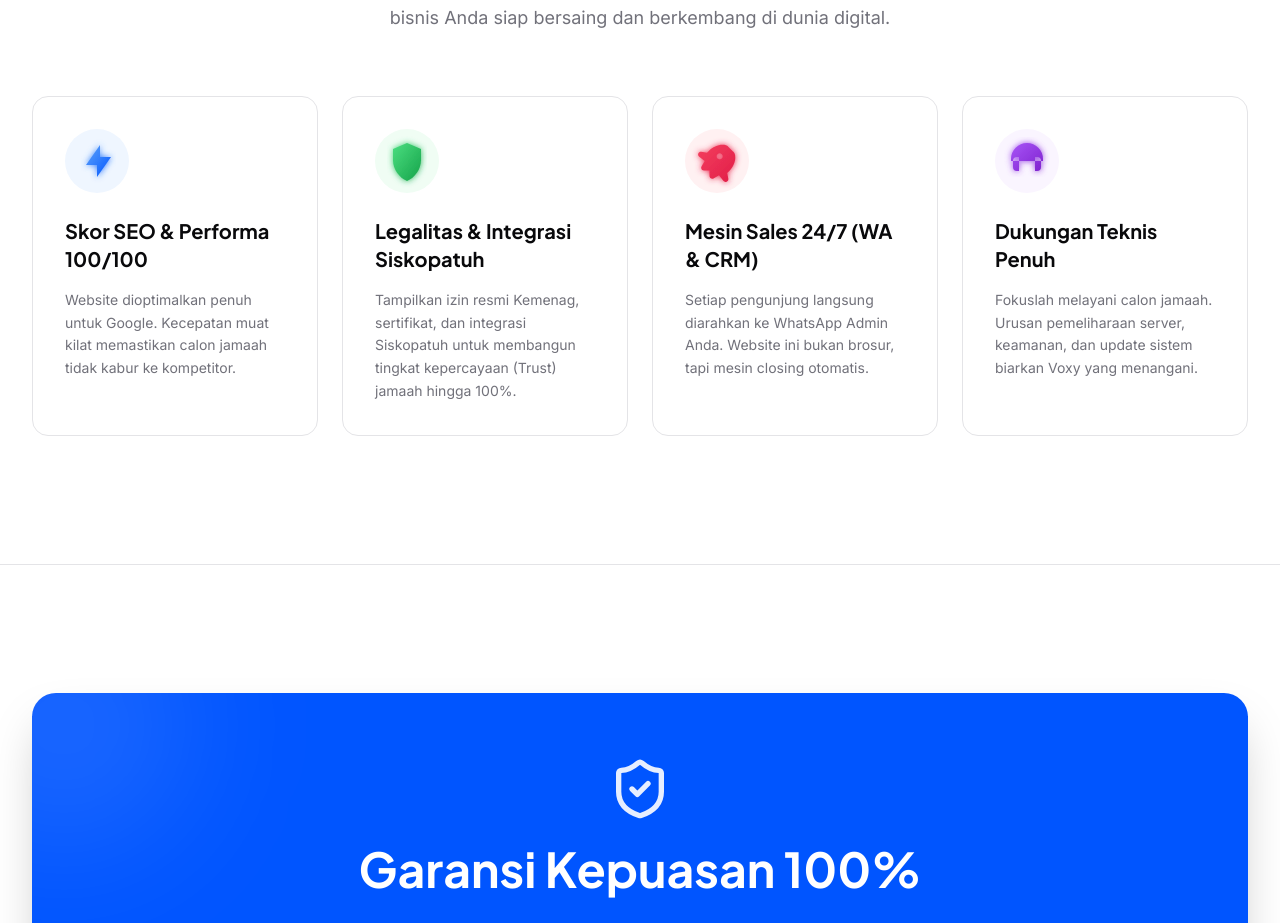
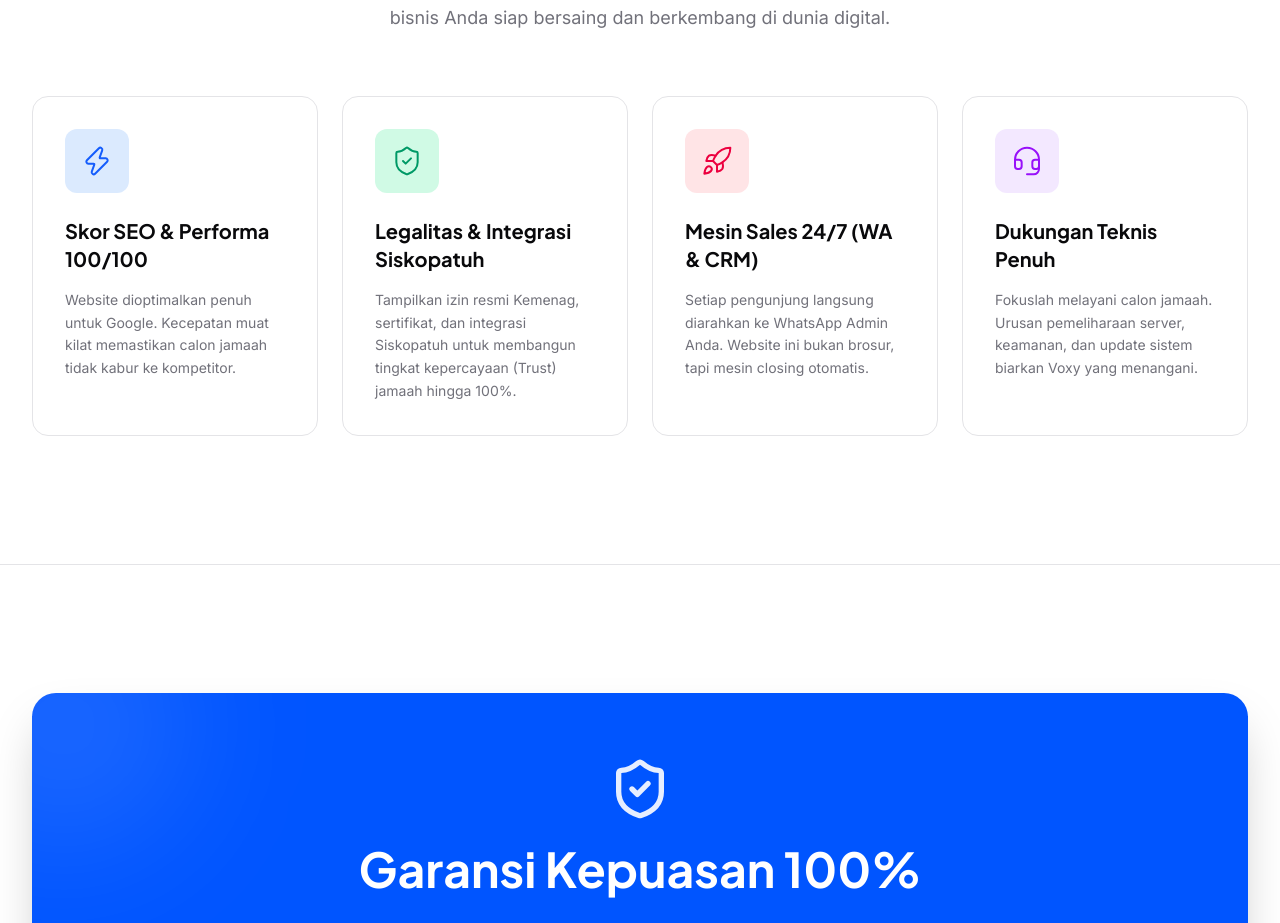
Before and after one commit to damosfxa/landingpage, a Next.js app: page / in a window 1280 px wide. Shown: the part 2587-3510 px from the top of the page. Built offline with nearby package versions, Linux system fonts and the light colour scheme.

Commit message:
style: replace generic SVG icons with professional Lucide React icons in features section

```diff
--- a/src/components/sections/features.tsx
+++ b/src/components/sections/features.tsx
@@ -1,6 +1,6 @@
 "use client"
 import { motion } from "framer-motion"
-import Image from "next/image"
+import { Zap, ShieldCheck, Rocket, Headset } from "lucide-react"
 
 export function FeaturesSection() {
   const containerVariants = {
@@ -43,39 +43,50 @@ export function FeaturesSection() {
         >
           {[
             {
-              iconSrc: "/icons/zap.svg",
+              icon: Zap,
               title: "Skor SEO & Performa 100/100",
               desc: "Website dioptimalkan penuh untuk Google. Kecepatan muat kilat memastikan calon jamaah tidak kabur ke kompetitor.",
+              color: "text-blue-600",
+              bg: "bg-blue-100",
             },
             {
-              iconSrc: "/icons/shield.svg",
+              icon: ShieldCheck,
               title: "Legalitas & Integrasi Siskopatuh",
               desc: "Tampilkan izin resmi Kemenag, sertifikat, dan integrasi Siskopatuh untuk membangun tingkat kepercayaan (Trust) jamaah hingga 100%.",
+              color: "text-emerald-600",
+              bg: "bg-emerald-100",
             },
             {
-              iconSrc: "/icons/rocket.svg",
+              icon: Rocket,
               title: "Mesin Sales 24/7 (WA & CRM)",
               desc: "Setiap pengunjung langsung diarahkan ke WhatsApp Admin Anda. Website ini bukan brosur, tapi mesin closing otomatis.",
+              color: "text-rose-600",
+              bg: "bg-rose-100",
             },
             {
-              iconSrc: "/icons/support.svg",
+              icon: Headset,
               title: "Dukungan Teknis Penuh",
               desc: "Fokuslah melayani calon jamaah. Urusan pemeliharaan server, keamanan, dan update sistem biarkan Voxy yang menangani.",
+              color: "text-purple-600",
+              bg: "bg-purple-100",
             },
-          ].map((item, i) => (
+          ].map((item, i) => {
+            const Icon = item.icon;
+            return (
             <motion.div
               key={i}
               variants={itemVariants}
               className="group relative overflow-hidden rounded-2xl border border-border bg-card p-8 transition-all hover:-translate-y-2 hover:shadow-xl hover:shadow-primary/5 hover:border-primary/30"
             >
               <div className="absolute inset-x-0 top-0 h-1 origin-left scale-x-0 bg-primary transition-transform duration-500 ease-out group-hover:scale-x-100" />
-              <div className="mb-6 flex h-16 w-16 items-center justify-center rounded-xl bg-transparent transition-transform group-hover:scale-110">
-                <Image src={item.iconSrc} alt={item.title} width={64} height={64} className="h-full w-full object-contain" />
+              <div className={`mb-6 flex h-16 w-16 items-center justify-center rounded-xl ${item.bg} transition-transform group-hover:scale-110`}>
+                <Icon className={`h-8 w-8 ${item.color}`} strokeWidth={1.5} />
               </div>
               <h3 className="font-serif text-xl font-bold text-foreground">{item.title}</h3>
               <p className="mt-4 text-sm leading-relaxed text-muted-foreground">{item.desc}</p>
             </motion.div>
-          ))}
+            )
+          })}
         </motion.div>
       </div>
     </section>
```
